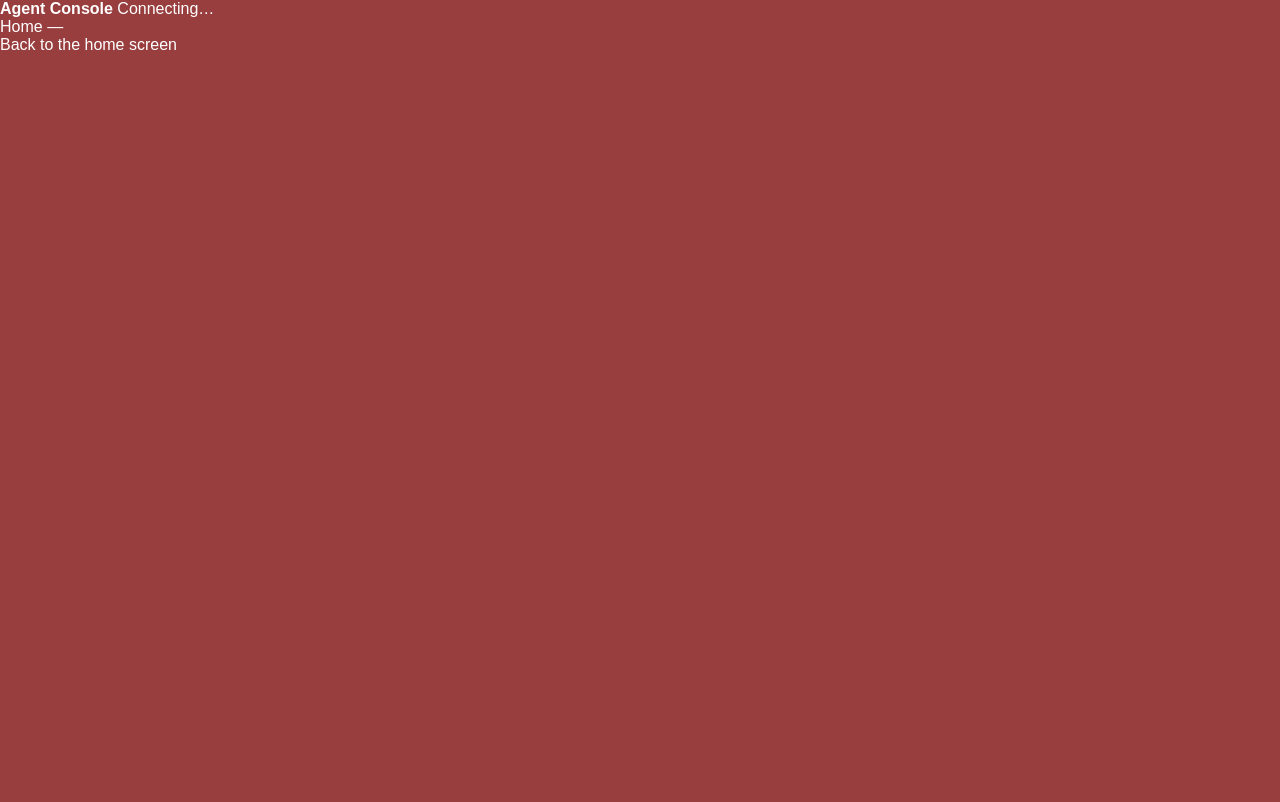
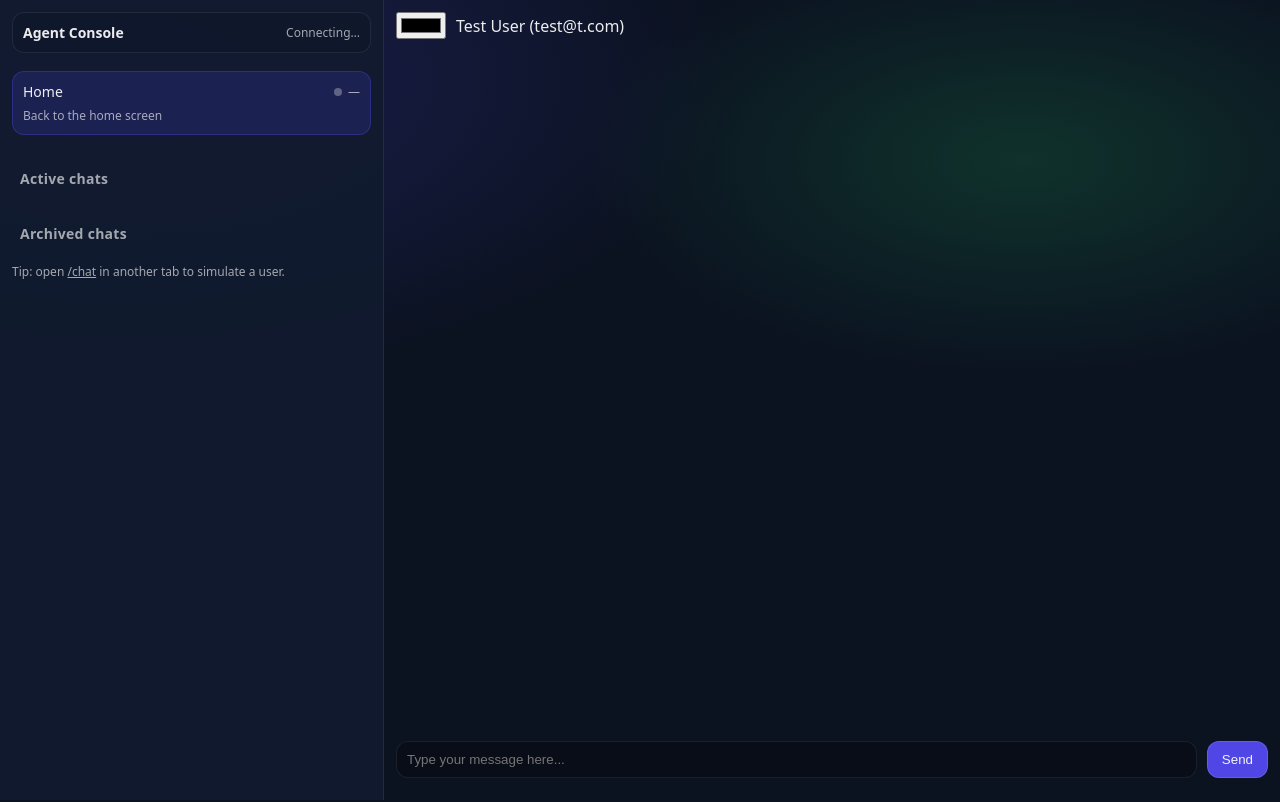
Before and after one commit to pyro142/Livechat, a website: page public/admin/chat.html in a window 1280 px wide. Shown: the top 802 px of the page. Drawn offline with nearby package versions, Linux system fonts and the light colour scheme; no server answers.

Commit message:
Styling Updated to support new html

```diff
--- a/public/admin/style.css
+++ b/public/admin/style.css
@@ -1,210 +1,220 @@
-:root{
-    --base-color: #993e3e;
-    --brand-color: oklch(
-    from var(--base-color)
-    calc(l + 0.18)
-    clamp(0.05, calc(c * 2), 0.25)
-    h
-);
-
-    /* surfaces */
-    --surface-color: oklch(from var(--base-color) calc(l + 0.03) c h);
-
-    --surface-1: oklch(from var(--base-color) calc(l + 0.03) c h);
-    --surface-2: oklch(from var(--base-color) calc(l + 0.06) c h);
-    --surface-3: oklch(from var(--base-color) calc(l + 0.10) c h);
-
-    /* borders */
-    --border-color: oklch(from var(--base-color) calc(l + 0.15) calc(c * 0.5) h);
-
-    /* brand */
-    --brand-color: oklch(from var(--base-color) calc(l + 0.18) calc(c * 1.8) h);
-
-    /* hover */
-    --hover-color: oklch(from currentColor calc(l + 0.08) c h);
-
-    /* text */
-    --text-color: white;
-    --secondary-text-color: oklch(from var(--text-color) l c h / 0.6 );
+:root {
+  --bg: #0b1220;
+  --panel: #111b2e;
+  --panel2: #0f172a;
+  --border: rgba(255, 255, 255, 0.08);
+  --text: rgba(255, 255, 255, 0.92);
+  --muted: rgba(255, 255, 255, 0.62);
+  --accent: #4f46e5;
+  --accent2: #22c55e;
 }
 
-*{
-    margin:0;
-    padding:0;
-    box-sizing:border-box;
-    font-family: Arial, Helvetica, sans-serif;
+* {
+  box-sizing: border-box;
 }
 
-html {
+html,
+body {
   height: 100%;
 }
 
 body {
-    background: var(--base-color);
-    color: var(--text-color);
-    display: grid;
-    grid-template-columns: 35% 1fr;
+  margin: 0;
+  font-family: ui-sans-serif, system-ui, -apple-system, Segoe UI, Roboto, Helvetica,
+    Arial, "Apple Color Emoji", "Segoe UI Emoji";
+  background: radial-gradient(1200px 600px at 10% 10%, rgba(79, 70, 229, 0.25), transparent 50%),
+    radial-gradient(800px 400px at 80% 20%, rgba(34, 197, 94, 0.18), transparent 55%),
+    var(--bg);
+  color: var(--text);
 }
 
-
-
-/* ---------- Main Chat Pane --------------- */
-.chat-container{
-    height: 100vh;
-    background: var(--surface-1);
-    position: relative;
+a {
+  color: inherit;
 }
 
-/* Where inbound and outbound messages are displayed */
-.message-container{
-    background-color: var(--surface-color);
+/* Sidebar + layout */
+.shell {
   height: 100%;
   display: flex;
-    flex-direction: column; /* Stack messages vertically */
-    overflow-y: auto;
-    padding: 10px;
-    gap: 10px; /* optional spacing between messages */
 }
 
-/* The container for the message input and send button */
-.send-container{
+.sidebar {
+  width: 30%;
+  min-width: 280px;
+  max-width: 420px;
+  background: rgba(17, 27, 46, 0.92);
+  border-right: 1px solid var(--border);
+  padding: 12px;
+  display: flex;
+  flex-direction: column;
+  gap: 12px;
+}
+
+.sidebar h2 {
+  font-size: 14px;
+  margin: 16px 8px 8px;
+  color: var(--muted);
+  font-weight: 600;
+  letter-spacing: 0.02em;
+}
+
+.sidebar .brand {
   display: flex;
   align-items: center;
-    padding: 10px;
-    background: var(--base-color);
-    position: absolute;
-    bottom: 0;
-    left: 0;
-    right: 0;
   justify-content: space-between;
+  padding: 10px 10px;
+  border: 1px solid var(--border);
+  border-radius: 12px;
+  background: rgba(15, 23, 42, 0.6);
 }
 
-/* The form where messages are sent */
-.message-input-field::placeholder{
-    color: var(--secondary-text-color);
-
-
+.sidebar .brand strong {
+  font-size: 14px;
 }
 
-.message-input-field{
-    flex:1;
-    padding:10px 14px;
-    border:none;
-    font-size:15px;
-    outline:none;
-    background: var(--surface-3);
-    color: var(--secondary-text-color);
+/* Chat list */
+.chat-list {
+  list-style: none;
+  margin: 0;
+  padding: 0;
+  overflow: auto;
 }
 
-.message-input-field, .send-button {
-    height: 35px;
+.chat-item {
+  cursor: pointer;
+  padding: 10px 10px;
+  margin: 6px 0;
+  border-radius: 12px;
+  border: 1px solid transparent;
 }
 
-/* send button & animations */
-.send-button{
-    padding:10px 16px;
-    border:none;
-    border-radius:0px 8px 8px 0px;
-    background:var(--brand-color);
-    color: var(--secondary-text-color);
-    cursor:pointer;
-    transition:0.2s;
+.chat-item:hover {
+  background: rgba(255, 255, 255, 0.06);
 }
 
-/* Drag highlight */
-.dragging{
-    background:var(--surface-color);
-
+.chat-item.active {
+  background: rgba(79, 70, 229, 0.18);
+  border-color: rgba(79, 70, 229, 0.35);
 }
 
-
-
-
-/* Message bubbles */
-.message{
-    color:white;
-    background-color: var(--brand-color);
-    max-width:45%;
-    padding:10px 14px;
-    border-radius:12px;
-    font-size:15px;
-    word-wrap:break-word;
-}
-.message-time{
-    font-size: 12px;
-    color: var(--secondary-text-color);
-    padding-right: 10px;
+.chat-item .title {
+  display: flex;
+  align-items: center;
+  justify-content: space-between;
+  gap: 10px;
+  font-size: 14px;
 }
 
-/* agent messages (your messages) */
-.agent{
-    background:var(--brand-color);
-    color:white;
-    align-self:flex-end;
-}
-/* Images inside messages */
-.message img{
-    max-width:250px;
-    border-radius:10px;
-    margin-top:5px;
-}
-/* File containers */
-.file{
-    max-width:65%;
-    padding:10px 14px;
-    border-radius:12px;
-    font-size:15px;
-    word-wrap:break-word;
-    background:#3f4147;
-    color:white;
-    align-self:flex-start;
-}
-/* Files from you */
-.self{
-    background:var(--surface-color);
-    align-self:flex-end;
+.badge {
+  display: inline-flex;
+  align-items: center;
+  gap: 6px;
+  font-size: 12px;
+  color: var(--muted);
 }
 
+.badge-dot {
+  width: 8px;
+  height: 8px;
+  border-radius: 50%;
+  background: rgba(255, 255, 255, 0.3);
+}
 
-/* Left Sidebar Chat List */
-label[for="base-color-input"] {
-    background: var(--surface-color);
-    padding: 7.em 1em;
-    border-radius: 5px;
+.badge-dot.online {
+  background: var(--accent2);
+}
+
+.chat-item .preview {
+  font-size: 12px;
+  color: var(--muted);
+  margin-top: 6px;
+  overflow: hidden;
+  text-overflow: ellipsis;
+  white-space: nowrap;
+}
+
+/* Chat container */
+.chat-container {
+  width: 70%;
+  display: flex;
+  flex-direction: column;
+  padding: 12px;
+}
+
+.chat-list-item {
   display: flex;
   align-items: center;
-    gap: 1em;
-}
-#base-color-input {
-    width: 2em;
-    height: 2em;
-    background: none;
-    border: none;
-
+  gap: 10px;
 }
 
-.chat-list{
-    height: 100vh;
-    background-color: var(--base-color);
-    color: var(--text-color);
+.message-container {
+  flex: 1;
+  list-style: none;
+  margin: 12px 0;
+  padding: 0;
+  overflow-y: auto;
+}
+
+.send-container {
   display: flex;
+  gap: 10px;
+  padding: 10px 0;
+}
+
+.message-input-field {
+  flex: 1;
+  padding: 10px;
+  border-radius: 12px;
+  border: 1px solid var(--border);
+  background: rgba(0, 0, 0, 0.25);
+  color: var(--text);
+  outline: none;
+}
+
+.image-input {
+  display: none;
+}
+
+.send-button {
+  padding: 10px 14px;
+  border-radius: 12px;
+  border: 1px solid rgba(255, 255, 255, 0.12);
+  background: var(--accent);
+  color: var(--text);
+  cursor: pointer;
+}
+
+/* Small text */
+.small {
+  font-size: 12px;
+  color: var(--muted);
+}
+
+/* Responsive */
+@media (max-width: 900px) {
+  .sidebar {
+    width: 40%;
+  }
+
+  .chat-container {
+    width: 60%;
+  }
+}
+
+@media (max-width: 720px) {
+  .shell {
     flex-direction: column;
   }
 
-.chat-list-item{
-    background-color: var(--base-color);
-    padding: 15px 20px;
-    cursor: pointer;
-    transition: background-color 0.2s;
-    text-align: center;
+  .sidebar {
+    width: 100%;
+    max-width: none;
+    min-width: 0;
+    border-right: 0;
+    border-bottom: 1px solid var(--border);
   }
 
-.send-container button:hover,
-.chat-list-item:hover {
-    background: oklch(
-        from var(--brand-color) /* or var(--base-color) depending on element */
-        clamp(0.05, calc(l + var(--surface-direction) * 0.08), 0.95)
-        c
-        h
-    );
+  .chat-container {
+    width: 100%;
   }
+}
```
Lines whose indentation alone changed are shown as unchanged.
